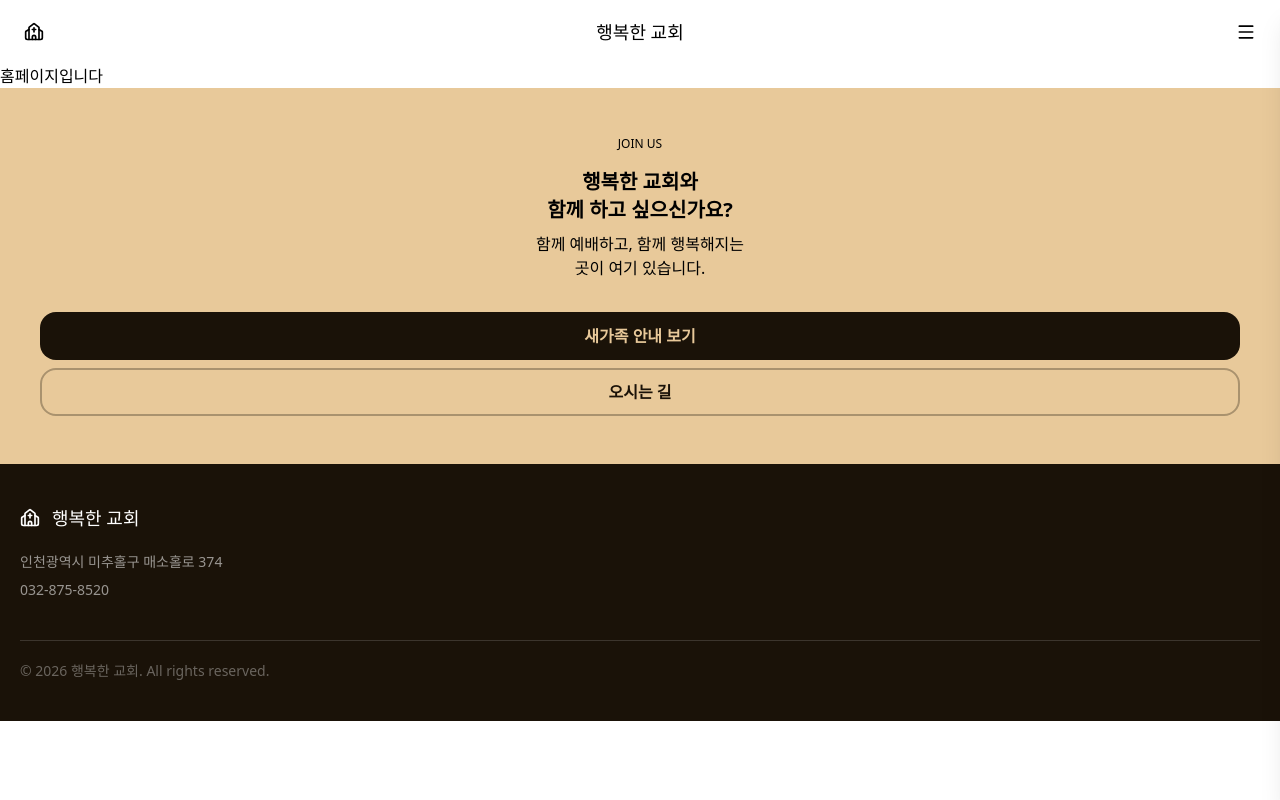
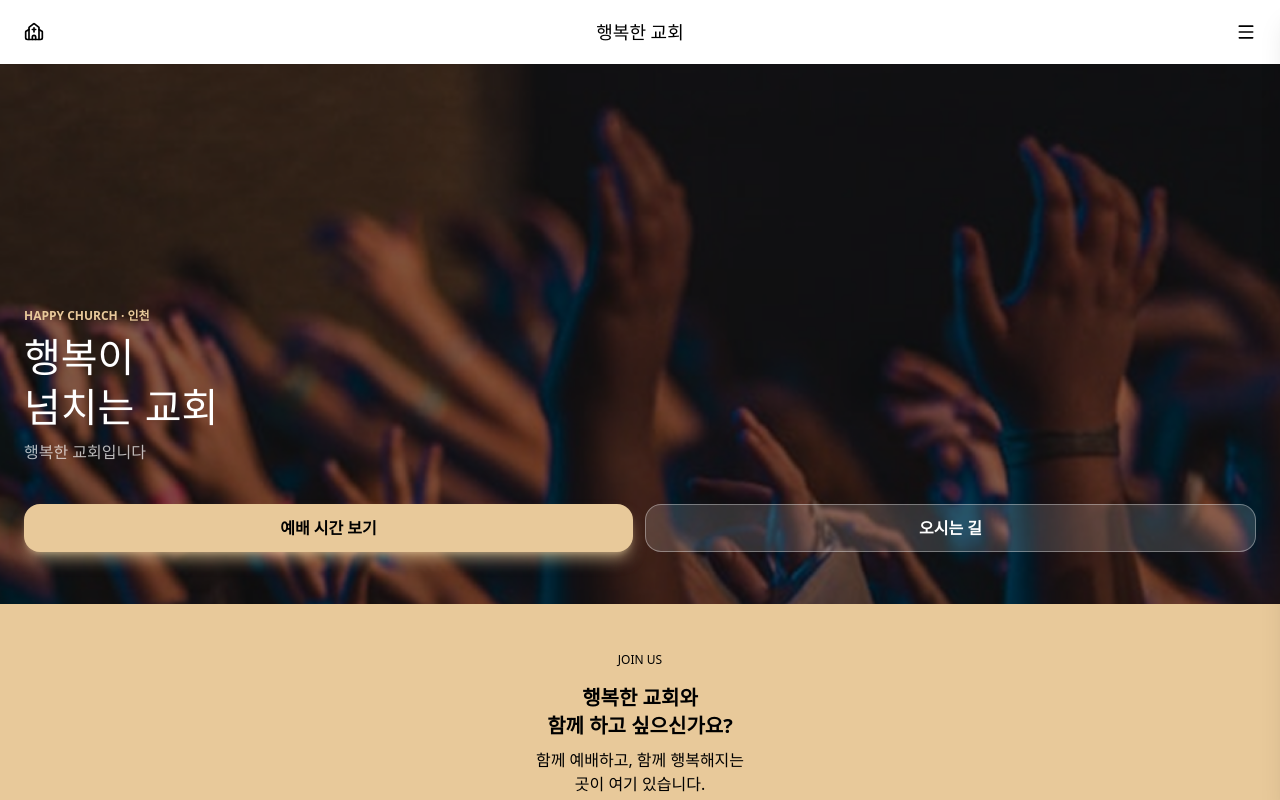
Before and after one commit to strawberryroll/haengbok-site, a Next.js app: page / in a window 1280 px wide. Shown: the top 800 px of the page. Built offline with nearby package versions, Linux system fonts and the light colour scheme.

Commit message:
feat: 메인 페이지 Hero 섹션 구현 (#19)
* feat: 메인 페이지 Hero 컴포넌트 구현

* feat: Hero 섹션에 배경 이미지 및 오버레이 적용

```diff
--- a/src/app/page.tsx
+++ b/src/app/page.tsx
@@ -1,5 +1,5 @@
+import Hero from '@/components/home/Hero';
+
 export default function Home() {
-  return (
-    <div>홈페이지입니다</div>
-  );
+  return <Hero />;
 }
--- /dev/null
+++ b/src/components/home/Hero.tsx
@@ -0,0 +1,54 @@
+import Link from 'next/link';
+import Button, { buttonVariants } from '@/components/ui/Button';
+import { cn } from '@/lib/utils';
+import Image from 'next/image';
+
+export default function Hero() {
+  return (
+    <section className="relative flex h-135 flex-col justify-end bg-charcoal px-6 py-13">
+      <Image
+        src="/images/hero.png"
+        alt=""
+        fill
+        className="object-cover"
+        priority
+      />
+      {/* 오버레이 레이어 */}
+      <div className="absolute inset-0 bg-black/50"></div>
+      {/* 콘텐츠 */}
+      <div className="relative z-10">
+        <p className="mb-2 text-xs font-semibold text-cream">
+          HAPPY CHURCH · 인천
+        </p>
+        <h1 className="text-[40px] leading-tight text-white">
+          행복이 <br />
+          넘치는 교회
+        </h1>
+        <p className="mt-2 text-base text-white/70">행복한 교회입니다</p>
+
+        <div className="mt-10 flex gap-3">
+          <Button
+            variant="default"
+            size="lg"
+            className="flex-1 text-black shadow-lg shadow-cream/60"
+          >
+            예배 시간 보기
+          </Button>
+          <Link
+            href="/about/directions"
+            className={cn(
+              buttonVariants({ variant: 'secondary', size: 'lg' }),
+              'text-white',
+              'bg-white/15',
+              'border',
+              'border-white/35',
+              'flex-1',
+            )}
+          >
+            오시는 길
+          </Link>
+        </div>
+      </div>
+    </section>
+  );
+}
--- a/src/components/layout/Sidebar.tsx
+++ b/src/components/layout/Sidebar.tsx
@@ -31,6 +31,7 @@ export default function Sidebar({ isOpen, onClose }: SidebarProps) {
   }
   return (
     <>
+      {/* 오버레이 레이어 */}
       <div
         onClick={handleClose}
         className={cn(
@@ -39,6 +40,7 @@ export default function Sidebar({ isOpen, onClose }: SidebarProps) {
         )}
       />
 
+      {/* 콘텐츠 */}
       <div
         className={cn(
           'fixed inset-y-0 right-0 z-50 w-[80vw] max-w-[80vw] bg-white px-8 shadow-xl transition-transform duration-500 ease-in-out',
```
Also changed, not shown: public/images/hero.png (added).
